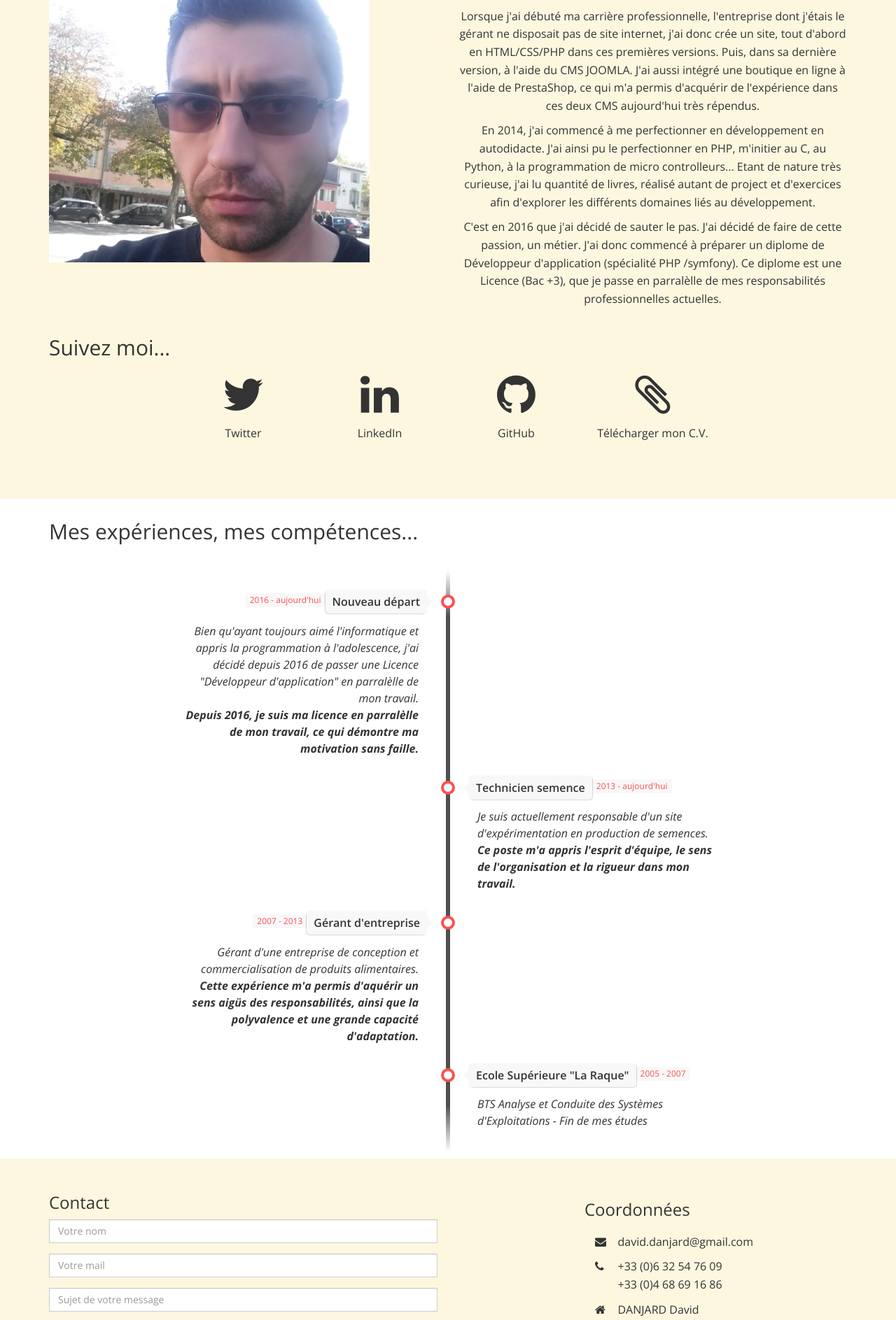
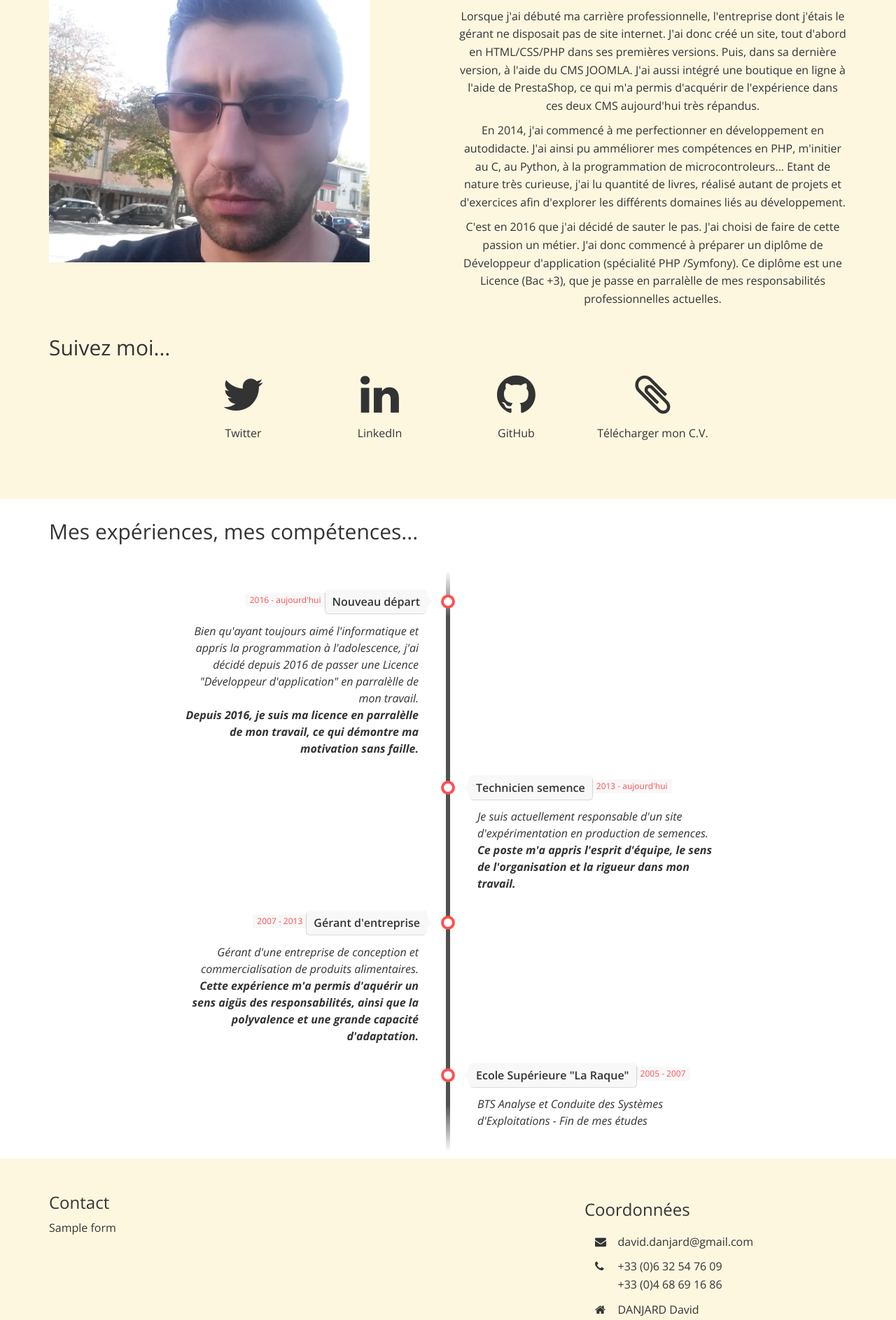
Before and after one commit to Aeltus/my_little_blog, a PHP site: template Application/View/index.html.twig in a window 1280 px wide. Shown: the part 1107-2994 px from the top of the page at 70% size. Run offline with PHP 8.4, Linux system fonts and the light colour scheme; the template is opened without the code that fills it: most values are stand-ins (such as "Sample title", 1, 10 or a date in 2020); some libraries are stand-ins or nearby versions.

Commit message:
Index and contact pages. Created a Form builder.

```diff
--- a/Application/View/css/style.css
+++ b/Application/View/css/style.css
@@ -64,10 +64,10 @@ ul.social-network li a {
 .social-network li:hover .fa-facebook {
   color: #39579a;
 }
-.social-network li:hover .fa-google-plus {
+.social-network li:hover .fa-github {
   color: #eb8984;
 }
-.social-network li:hover .fa-pinterest {
+.social-network li:hover .fa-paperclip {
   color: #c9171e;
 
 }
--- a/Application/View/index.html.twig
+++ b/Application/View/index.html.twig
@@ -63,19 +63,19 @@
             </div>
             <div class="col-md-6 col-md-offset-1 text-center">
                 <p>
-                    <strong>Passionné</strong> d'informatique depuis mon plus jeune âge, c'est à l'age de 12 ans que j'ai écris ma première
+                    <strong>Passionné</strong> d'informatique depuis mon plus jeune âge, c'est à l'âge de 12 ans que j'ai écrit ma première
                     ligne de code (en BASIC à l'époque, je m'en souviens comme si c'était hier :) )<br /> Tout au long de ma scolarité, j'ai continué
                     à me perfectionner en intégrant différents clubs d'informatiques et d'initiation à la programmation (acquisition des concepts Algorithmiques à l'aide de VisualBasic)</p>
                 <p>
-                    Lorsque j'ai débuté ma carrière professionnelle, l'entreprise dont j'étais le gérant ne disposait pas de site internet, j'ai donc crée un site, tout d'abord en HTML/CSS/PHP dans ces premières versions.
-                    Puis, dans sa dernière version, à l'aide du CMS JOOMLA. J'ai aussi intégré une boutique en ligne à l'aide de PrestaShop, ce qui m'a permis d'acquérir de l'expérience dans ces deux CMS aujourd'hui très répendus.
+                    Lorsque j'ai débuté ma carrière professionnelle, l'entreprise dont j'étais le gérant ne disposait pas de site internet. J'ai donc créé un site, tout d'abord en HTML/CSS/PHP dans ses premières versions.
+                    Puis, dans sa dernière version, à l'aide du CMS JOOMLA. J'ai aussi intégré une boutique en ligne à l'aide de PrestaShop, ce qui m'a permis d'acquérir de l'expérience dans ces deux CMS aujourd'hui très répandus.
                 </p>
                 <p>
-                    En 2014, j'ai commencé à me perfectionner en développement en autodidacte. J'ai ainsi pu le perfectionner en PHP, m'initier au C, au Python, à la programmation de micro controlleurs...
-                    Etant de nature très curieuse, j'ai lu quantité de livres, réalisé autant de project et d'exercices afin d'explorer les différents domaines liés au développement.</p>
+                    En 2014, j'ai commencé à me perfectionner en développement en autodidacte. J'ai ainsi pu amméliorer mes compétences en PHP, m'initier au C, au Python, à la programmation de microcontroleurs...
+                    Etant de nature très curieuse, j'ai lu quantité de livres, réalisé autant de projets et d'exercices afin d'explorer les différents domaines liés au développement.</p>
                 <p>
-                    C'est en 2016 que j'ai décidé de sauter le pas. J'ai décidé de faire de cette passion, un métier. J'ai donc commencé à préparer un diplome de Développeur d'application (spécialité PHP /symfony).
-                    Ce diplome est une Licence (Bac +3), que je passe en parralèlle de mes responsabilités professionnelles actuelles.
+                    C'est en 2016 que j'ai décidé de sauter le pas. J'ai choisi de faire de cette passion un métier. J'ai donc commencé à préparer un diplôme de Développeur d'application (spécialité PHP /Symfony).
+                    Ce diplôme est une Licence (Bac +3), que je passe en parralèlle de mes responsabilités professionnelles actuelles.
                 </p>
             </div>
         </div>
@@ -171,6 +171,14 @@
     </div>
 </div>
 
+<!--=================================================================================================================-->
+
+<!--====================================================================================================================
+#                                                                                                                      #
+#                                                Contact                                                               #
+#                                                                                                                      #
+=====================================================================================================================-->
+
 <div class="box">
     <div class="container">
         <div class="row">
@@ -178,26 +186,11 @@
 
                 <div class="contact-area">
                     <a href="/contact"><h3>Contact</h3></a>
-                    <form action="" method="post" role="form" class="contactForm">
-                        <div class="form-group">
-                            <input type="text" name="name" class="form-control" id="name" placeholder="Votre nom" data-rule="required" data-msg="Entrez votre nom ici" />
-                            <div class="validation"></div>
-                        </div>
-                        <div class="form-group">
-                            <input type="email" class="form-control" name="email" id="email" placeholder="Votre mail" data-rule="email" data-msg="Taper votre email ici" />
-                            <div class="validation"></div>
-                        </div>
-                        <div class="form-group">
-                            <input type="text" class="form-control" name="subject" id="subject" placeholder="Sujet de votre message" data-rule="required" data-msg="Taper le sujet de votre message ici" />
-                            <div class="validation"></div>
-                        </div>
-                        <div class="form-group">
-                            <textarea class="form-control" name="message" rows="5" data-rule="required" data-msg="Tapez votre message ici" placeholder="Votre message ici"></textarea>
-                            <div class="validation"></div>
-                        </div>
+                    <form action="/contact" method="post" role="form" class="contactForm">
 
-                        <div class="text-center"><button type="submit" class="btn">Envoyer le message</button></div>
-                    </form>
+                        {% for line in form %}
+                            {{ line|raw }}
+                        {% endfor %}
 
                 </div>
             </div>
--- a/Application/View/layout.html.twig
+++ b/Application/View/layout.html.twig
@@ -81,7 +81,7 @@
                     <ul>
                         <li><a href="/">Accueil</a></li>
                         <li><a href="#">Blog</a></li>
-                        <li><a href="#">Contact</a></li>
+                        <li><a href="/contact">Contact</a></li>
                     </ul>
                 </nav>
                 <div class="clear"></div>
--- a/index.php
+++ b/index.php
@@ -33,7 +33,7 @@ try {
 
     foreach ($valuesConfig as $routeName => $values){
 
-        $router -> get($routeName, $values['path'], $values['controller'], $values['action']);
+        $router -> get_post($routeName, $values['path'], $values['controller'], $values['action']);
 
     }
 
```
Also changed, not shown: Application/Config/routes.yml (+8 -3 lines), Application/Controller/Core.php (+11 -0 lines), Application/Entity/Message.php (added, +102 -0 lines), Application/Manager/FormFactory.php (added, +116 -0 lines), Application/View/contact.html.twig (+6 -17 lines), Application/autoload.php (+9 -0 lines).
